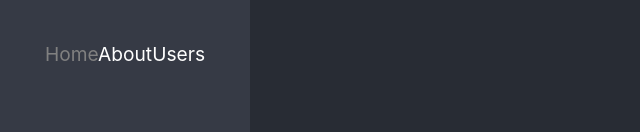
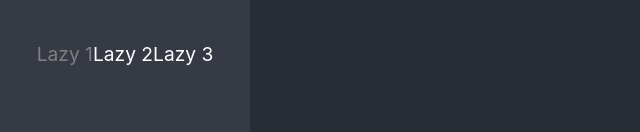
Before and after one commit to GonzaPiccinini/react-adv, a React (Create React App) app: page /lazy1 in a window 1280 px wide. Before the commit this address led to /home. Shown: the part 155-287 px from the top of the page, without its empty margins (0-640 px from the left). Built offline with nearby package versions, Linux system fonts and the light colour scheme.

Commit message:
Componentes lazy agregados

```diff
--- /dev/null
+++ b/src/01-lazyload/pages/LazyPage1.tsx
@@ -0,0 +1,5 @@
+export const LazyPage1 = () => {
+  return (
+    <h1>LazyPage 1</h1>
+  )
+}
--- /dev/null
+++ b/src/01-lazyload/pages/LazyPage2.tsx
@@ -0,0 +1,5 @@
+export const LazyPage2 = () => {
+  return (
+    <h1>LazyPage 2</h1>
+  )
+}
--- /dev/null
+++ b/src/01-lazyload/pages/LazyPage3.tsx
@@ -0,0 +1,5 @@
+export const LazyPage3 = () => {
+  return (
+    <h1>LazyPage 3</h1>
+  )
+}
--- /dev/null
+++ b/src/01-lazyload/pages/index.ts
@@ -0,0 +1,3 @@
+export { LazyPage1 } from './LazyPage1';
+export { LazyPage2 } from './LazyPage2';
+export { LazyPage3 } from './LazyPage3';
--- a/src/routes/Navigation.tsx
+++ b/src/routes/Navigation.tsx
@@ -1,4 +1,5 @@
 import { BrowserRouter, Routes, Route, NavLink, Navigate } from 'react-router-dom'
+import { LazyPage1, LazyPage2, LazyPage3 } from '../01-lazyload/pages'
 import logo from '../logo.svg'
 
 export const Navigation = () => {
@@ -9,17 +10,17 @@
           <img src={logo} alt='react-logo' />
         <ul>
             <li>
-              <NavLink to='/home' className={({isActive}) => isActive ? 'nav-active' : ''}>Home</NavLink>
-              <NavLink to='/about' className={({isActive}) => isActive ? 'nav-active' : ''}>About</NavLink>
-              <NavLink to='/users' className={({isActive}) => isActive ? 'nav-active' : ''}>Users</NavLink>
+              <NavLink to='/lazy1' className={({isActive}) => isActive ? 'nav-active' : ''}>Lazy 1</NavLink>
+              <NavLink to='/lazy2' className={({isActive}) => isActive ? 'nav-active' : ''}>Lazy 2</NavLink>
+              <NavLink to='/lazy3' className={({isActive}) => isActive ? 'nav-active' : ''}>Lazy 3</NavLink>
             </li>
         </ul>
         </nav>
         <Routes>
-            <Route path='about' element={<h1>About page</h1>} />
-            <Route path='users' element={<h1>Users page</h1>} />
-            <Route path='home' element={<h1>Home page</h1>} />
-            <Route path='/*' element={<Navigate to='/home' replace />} />
+            <Route path='lazy1' element={<LazyPage1/>} />
+            <Route path='lazy2' element={<LazyPage2 />} />
+            <Route path='lazy3' element={<LazyPage3 />} />
+            <Route path='/*' element={<Navigate to='/lazy1' replace />} />
         </Routes>
       </div>
     </BrowserRouter>
```
